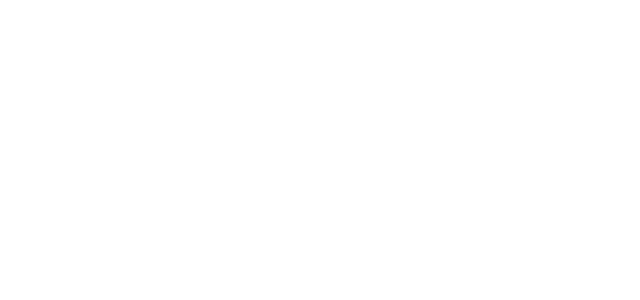
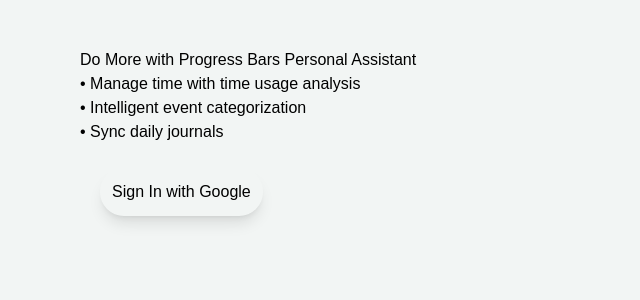
Before and after one commit to isabelfaulds/yearly-progress-bars, a React (Vite) app in the folder frontend-web/: page /login in a window 1280 px wide. Before the commit this address had no page. Shown: the top 300 px of the page, without its empty margins (0-640 px from the left). Built offline with nearby package versions, Linux system fonts and the light colour scheme; no server answers.

Commit message:
Adding login page, firebase auth working

```diff
--- a/frontend-web/src/App.jsx
+++ b/frontend-web/src/App.jsx
@@ -2,6 +2,8 @@
 import "./index-output.css";
 import ProgressBar from "./ProgressBar";
 import Settings from "./routes/Settings";
+import Login from "./routes/Login";
+
 import { BrowserRouter as Router, Routes, Route } from "react-router-dom";
 import { Link, useLocation } from "react-router-dom";
 
@@ -12,6 +14,7 @@
       <Routes>
         <Route path="/" element={<ProgressBar />} />
         <Route path="/settings" element={<Settings />} />
+        <Route path="/login" element={<Login />} />
       </Routes>
     </Router>
   );
--- /dev/null
+++ b/frontend-web/src/routes/Login.jsx
@@ -0,0 +1,60 @@
+import React from "react";
+import "firebase/auth";
+import {
+  signInWithRedirect,
+  signInWithPopup,
+  GoogleAuthProvider,
+  getRedirectResult,
+  browserLocalPersistence,
+  onAuthStateChanged,
+  setPersistence,
+} from "firebase/auth";
+import { app, auth } from "../firebase.js";
+
+const googleProvider = new GoogleAuthProvider();
+googleProvider.addScope("https://www.googleapis.com/auth/userinfo.email");
+googleProvider.addScope("https://www.googleapis.com/auth/userinfo.profile");
+googleProvider.addScope("openid");
+googleProvider.addScope("https://www.googleapis.com/auth/calendar.readonly");
+googleProvider.addScope("https://www.googleapis.com/auth/tasks.readonly");
+
+const currentUser = null;
+onAuthStateChanged(auth, (user) => {
+  if (user) {
+    console.log("user logged in");
+    currentUser = user.email;
+  } else {
+    console.log("none logged in");
+  }
+});
+
+const handleGoogleSignIn = async () => {
+  try {
+    const result = await signInWithPopup(auth, googleProvider);
+    if (result) {
+      console.log("User", result.user);
+      console.log("Email", result.user.email);
+    }
+  } catch (error) {
+    console.log("Error signing in:", error);
+  }
+};
+
+const Login = () => {
+  return (
+    <div className="bg-[#f2f5f4] bg-cover bg-center w-screen min-h-screen m-0 flex flex-col items-start pt-10 pl-1 sm:pt-12 sm:pl-20 px-4 sm:px-20">
+      Do More with Progress Bars Personal Assistant
+      <p> • Manage time with time usage analysis </p>
+      <p> • Intelligent event categorization </p>
+      <p> • Sync daily journals </p>
+      <button
+        onClick={handleGoogleSignIn()}
+        className="ml-5 mt-6 p-3 text-gray rounded-full rounded-full shadow-lg focus:outline-none hover:border-2"
+      >
+        Sign In with Google
+      </button>
+    </div>
+  );
+};
+
+export default Login;
--- a/frontend-web/src/routes/Settings.jsx
+++ b/frontend-web/src/routes/Settings.jsx
@@ -53,7 +53,7 @@
         </div>
       </div>
       <button
-        onClick={() => (window.location.href = "/settings")}
+        onClick={() => (window.location.href = "/login")}
         className="ml-5 mt-6 p-3 text-gray rounded-full rounded-full shadow-lg focus:outline-none hover:border-2"
       >
         Login <ArrowRightCircleIcon className="text-gray-700 h-6 w-6" />
```
